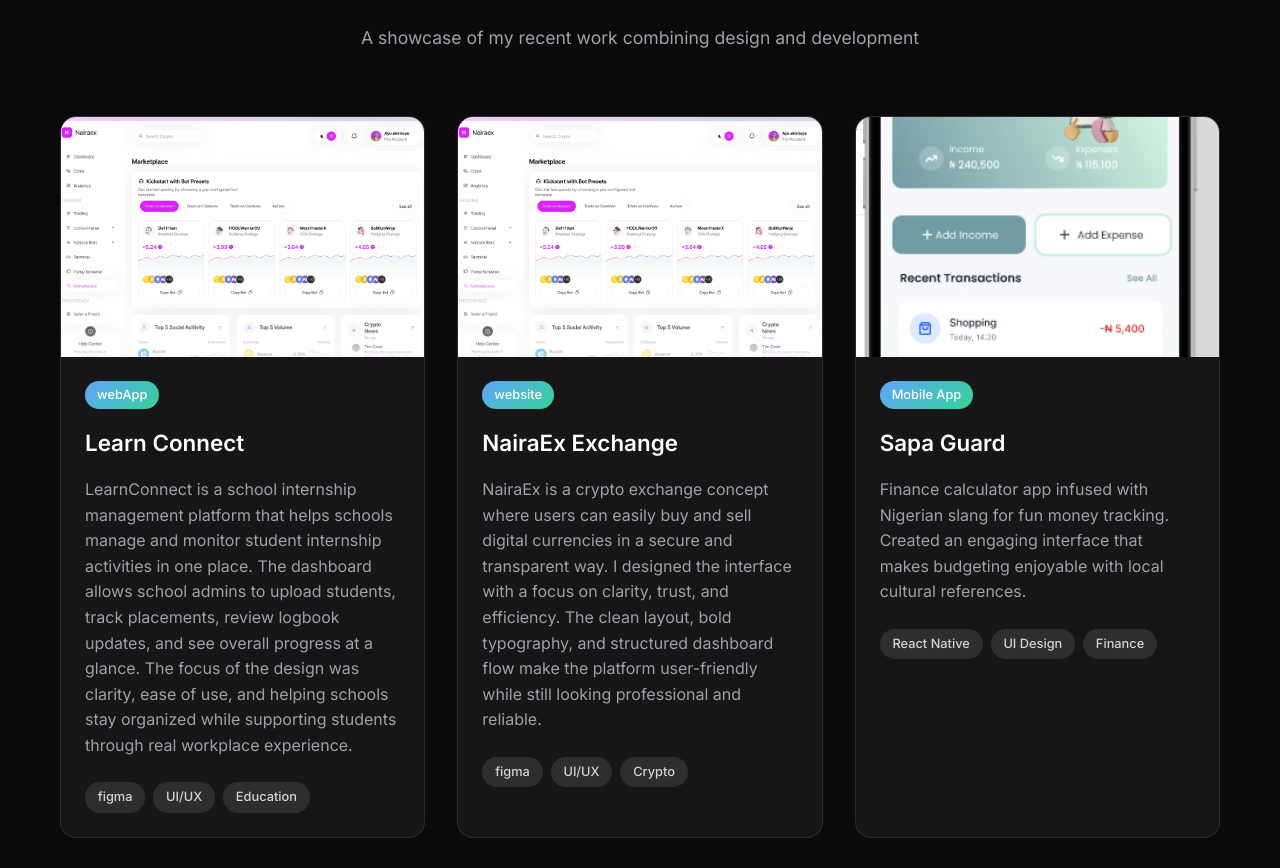
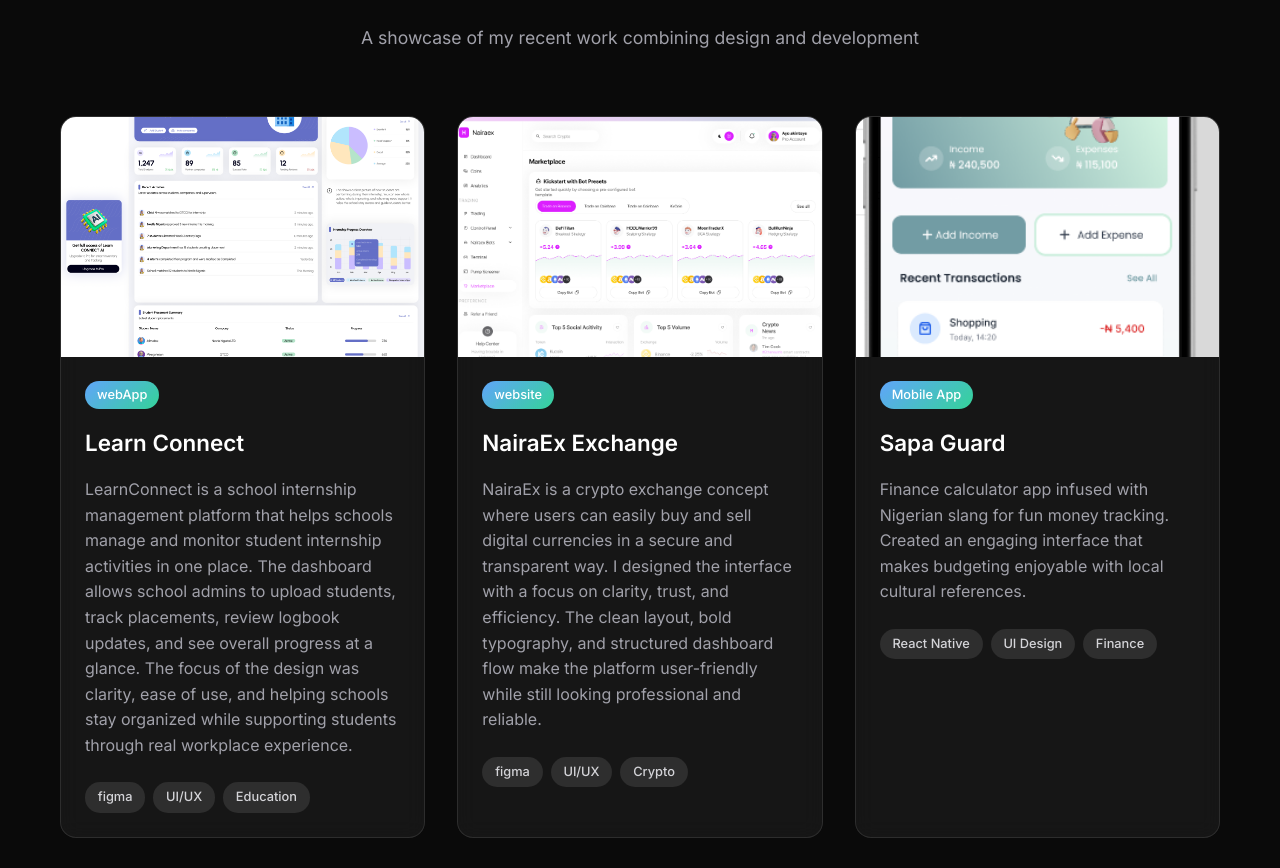
Before and after one commit to segunakin5/new-portfolio, a React (Vite) app: page / in a window 1280 px wide. Shown: the part 1974-2842 px from the top of the page. Built offline with nearby package versions, Linux system fonts and the light colour scheme; grey boxes are pictures that could not be loaded.

Commit message:
new changes

```diff
--- a/src/components/Projects.jsx
+++ b/src/components/Projects.jsx
@@ -41,8 +41,8 @@ export default function Projects() {
 
         <div className="projects-grid">
 
-         <ProjectCard
-          img={`${import.meta.env.BASE_URL}nairaex.png`}
+          <ProjectCard
+          img={`${import.meta.env.BASE_URL}le.png`}
           alt="Learn Connect"
           category="webApp"
           title="Learn Connect"
@@ -73,6 +73,9 @@ export default function Projects() {
             figmaLink="https://www.figma.com/proto/Jqsif0hK4bpePOH5u6WHdN/SAPA-GUARD?node-id=58-417&p=f&t=OCYoD5DwnU3y9oPu-1&scaling=scale-down&content-scaling=fixed&page-id=0%3A1&starting-point-node-id=58%3A553&show-proto-sidebar=1"
             githubLink="https://github.com/segunakin5/sapag"
           />
+
+
+
 
            <ProjectCard
           img={`${import.meta.env.BASE_URL}tripply.png`}
```
Also changed, not shown: public/le.png (added), 3 other files (tests, documents, lock files or other folders).
